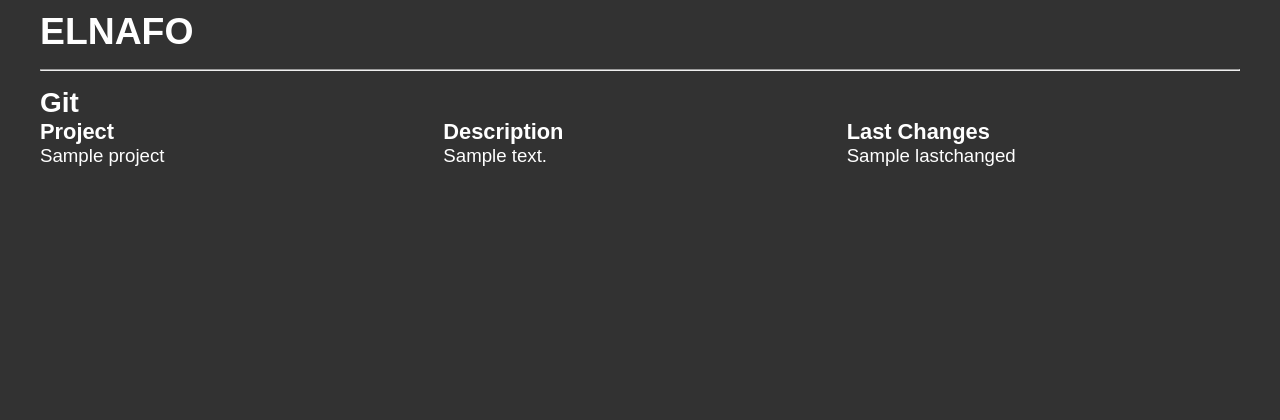
After one commit to L-Nafaryus/elnafo-py, a Flask app: template app/templates/projects.html in a window 1280 px wide. The commit adds this page. Shown: the top 420 px of the page. Run offline with Flask 2, Linux system fonts and the light colour scheme; the template is opened without the code that fills it: most values are stand-ins (such as "Sample title", 1, 10 or a date in 2020); parts of the project's set-up code (start-up, migrations or seed data) failed here and were passed over.

Commit message:
git web section

```diff
--- a/app/static/style.css
+++ b/app/static/style.css
@@ -4,7 +4,7 @@
 }
 
 body {
-    background-color: rgb(37, 37, 37);
+    background-color: rgb(50, 50, 50);
     color: #ffffff;
     font-size: 14pt;
     font-family: sans-serif;
@@ -45,3 +45,23 @@ footer {
     text-align: center;
     color: #888888;
 }
+
+section {
+    display: block;
+}
+/*Grid*/
+
+.grid {
+    display: grid;
+	overflow: hidden;
+    grid-template-columns: repeat(3, 1fr);
+    grid-gap: 10px;
+}
+
+.grid ul {
+	overflow: hidden;
+}
+
+.grid ul li {
+    overflow: hidden;
+}
--- /dev/null
+++ b/app/templates/projects.html
@@ -0,0 +1,30 @@
+{% extends "base.html" %}
+{% block content %}
+<h2>Git</h2>
+<div class="grid" id="layout">
+    <section>
+        <h3>Project</h3>
+        <ul>
+            {% for p in projects %}
+            <li>{{p.name}}</li>
+            {% endfor %}
+        </ul>
+    </section>
+    <section>
+        <h3>Description</h3>
+        <ul>
+            {% for p in projects %}
+            <li>{{p.description}}</li>
+            {% endfor %}
+        </ul>
+    </section>
+    <section>
+        <h3>Last Changes</h3>
+        <ul>
+            {% for p in projects %}
+            <li>{{p.lastchanged}}</li>
+            {% endfor %}
+        </ul>
+    </section>
+</div>
+{% endblock %}
```
Also changed, not shown: app/templates/repository.html (added, +30 -0 lines), app/views.py (+35 -0 lines), 2 other files.
